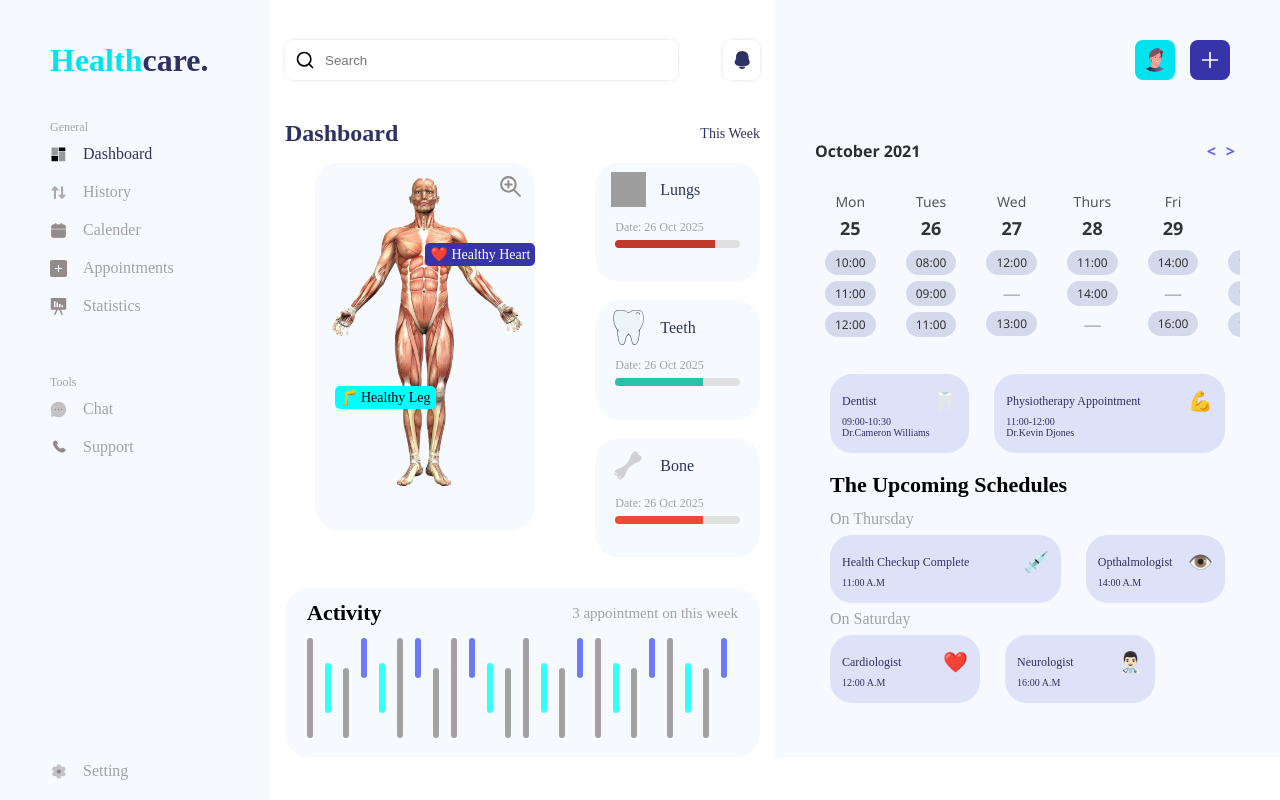
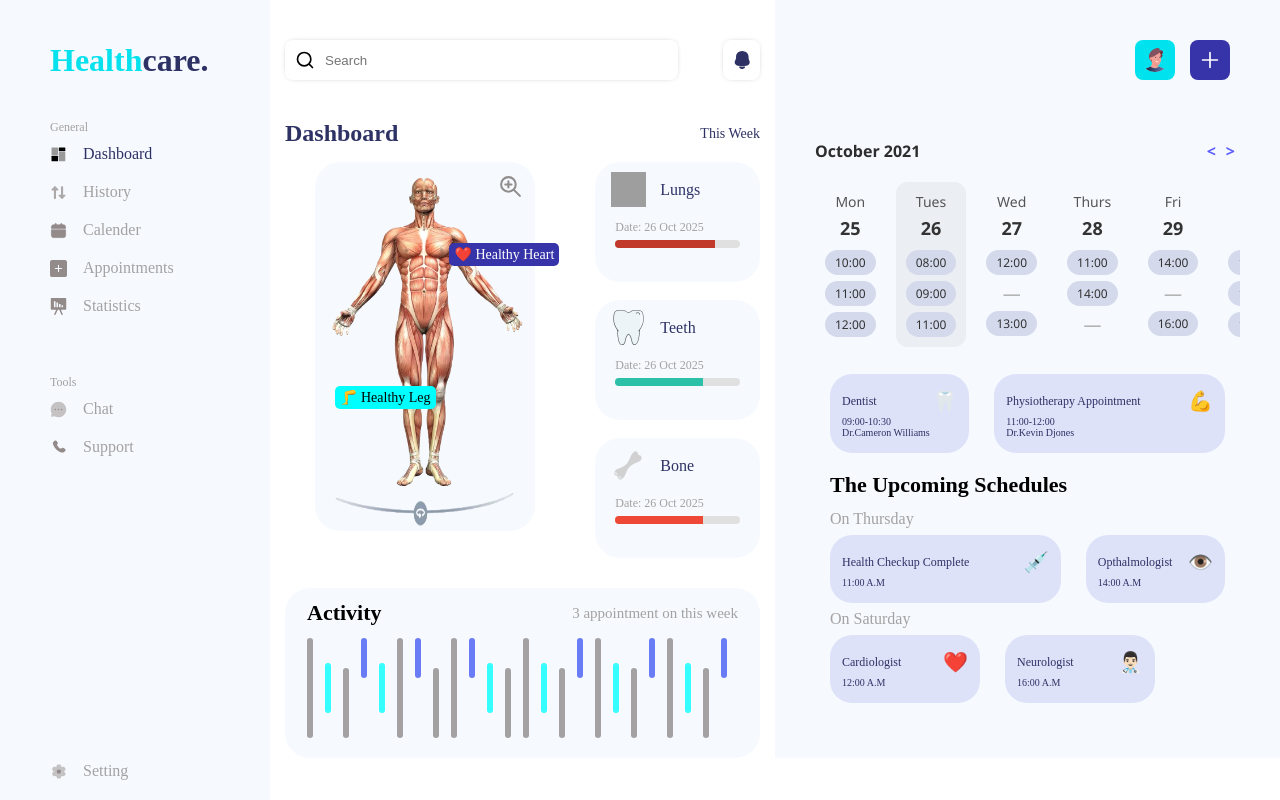
Before and after one commit to amashansari/healthcare-dashboard, a React (Vite) app: page / in a window 1280 px wide. Built offline with nearby package versions, Linux system fonts and the light colour scheme; grey boxes are pictures that could not be loaded; a web font is replaced by a local one.

Commit message:
first commit

```diff
--- a/src/App.css
+++ b/src/App.css
@@ -377,7 +377,7 @@ li {
 .healthy-heart {
   position: absolute;
   top: 22%;
-  right: 0px;
+  right: -24px;
   background: var(--bg-color-appointment-active);
   color: white;
   font-family: 'header';
@@ -396,6 +396,19 @@ li {
   font-size: 14px;
   padding: 3px 5px;
   border-radius: 5px;
+}
+
+
+.rotate {
+  position: absolute;
+  bottom: 0;
+  width: 100%;
+  height: 40px;
+}
+
+.rotate img {
+  width: 100%;
+  height: 100%;
 }
 
 .anatomy-body-right {
@@ -591,6 +604,10 @@ li {
 
 .calender-padding {
   padding: 0 40px;
+}
+
+.custom-bg {
+  background: #bab2b92b !important;
 }
 
 .calendar-header {
@@ -862,6 +879,14 @@ li {
     width: 100%;
   }
 
+  .healthy-heart {
+    right: 20px;
+  }
+
+  .healthy-leg {
+    left: 50px;
+  }
+
 }
 
 @media screen and (max-width : 551px) {
--- a/src/Components/AnatomySection/index.jsx
+++ b/src/Components/AnatomySection/index.jsx
@@ -1,4 +1,5 @@
 import AnatomyBody from '../../assets/Image/human-body.png'
+import Rotate from '../../assets/Image/rotate.png'
 import ZoomIcon from '../../assets/Icon/magnifying-glass.svg'
 import LungsIcon from '../../assets/Icon/lungs-icon.svg'
 import TeethIcon from '../../assets/Icon/tooth-icon.svg'
@@ -22,6 +23,9 @@ const AnatomySection = () => {
             </div>
             <div className="healthy-leg">
               🦵  Healthy Leg
+            </div>
+            <div className="rotate">
+              <img src={Rotate} alt="" />
             </div>
             <div className="zoom-glass">
               <img src={ZoomIcon} alt="" />
--- a/src/Components/Calender/index.jsx
+++ b/src/Components/Calender/index.jsx
@@ -6,7 +6,7 @@ const Calender = () => {
 
   const weekDays = [
     { day: 'Mon', date: 25, times: ['10:00', '11:00', '12:00'] },
-    { day: 'Tues', date: 26, times: ['08:00', '09:00', '11:00'] },
+    { day: 'Tues', date: 26, times: ['08:00', '09:00', '11:00'], apply:true },
     { day: 'Wed', date: 27, times: ['12:00', '', '13:00'] },
     { day: 'Thurs', date: 28, times: ['11:00', '14:00', ''] },
     { day: 'Fri', date: 29, times: ['14:00', '', '16:00'] },
@@ -89,7 +89,7 @@ const Calender = () => {
             {weekDays.map((day, dayIdx) => (
               <div
                 key={dayIdx}
-                className={`calendar-day ${day.isDimmed ? 'dimmed' : ''}`}
+                className={`calendar-day ${day.isDimmed ? 'dimmed' : ''} ${day.apply == true ? 'custom-bg' : '' }`}
               >
                 <div className="day-label">{day.day}</div>
                 <div className="day-date">{day.date}</div>
```
Also changed, not shown: src/assets/Image/rotate.png (added).
